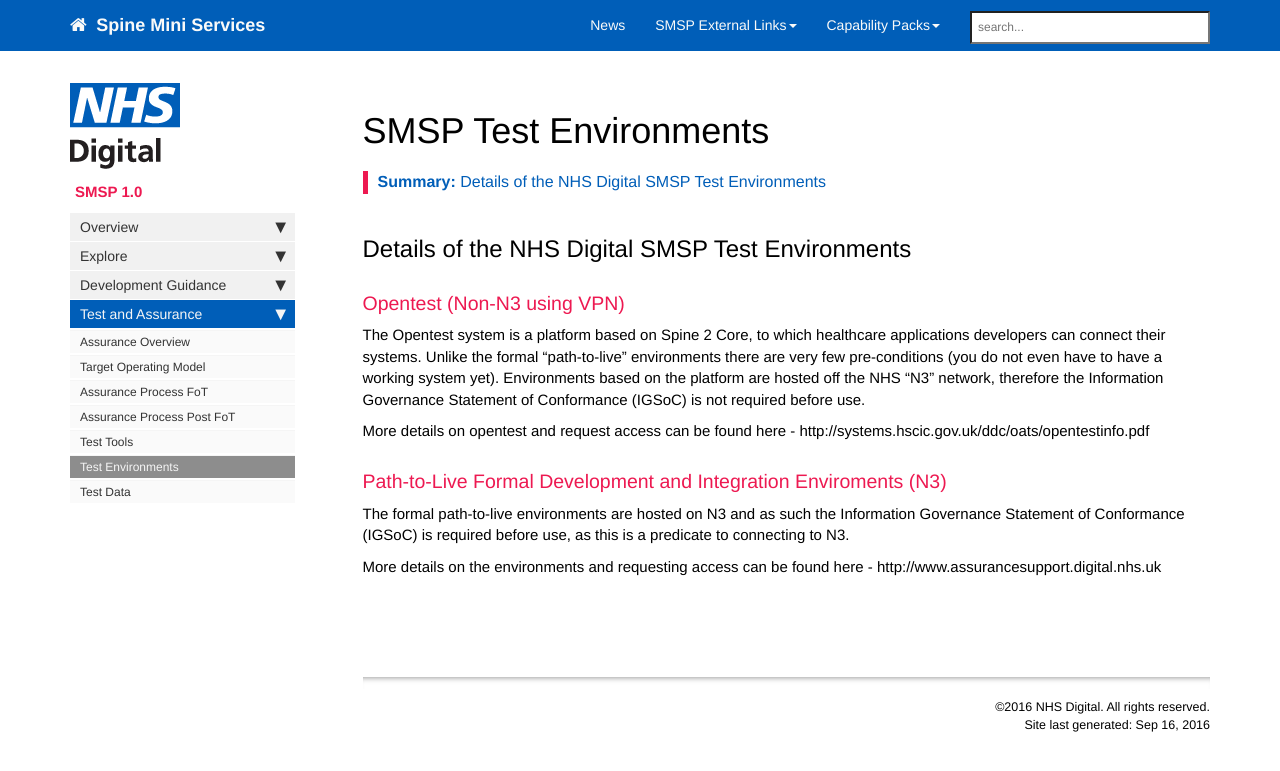
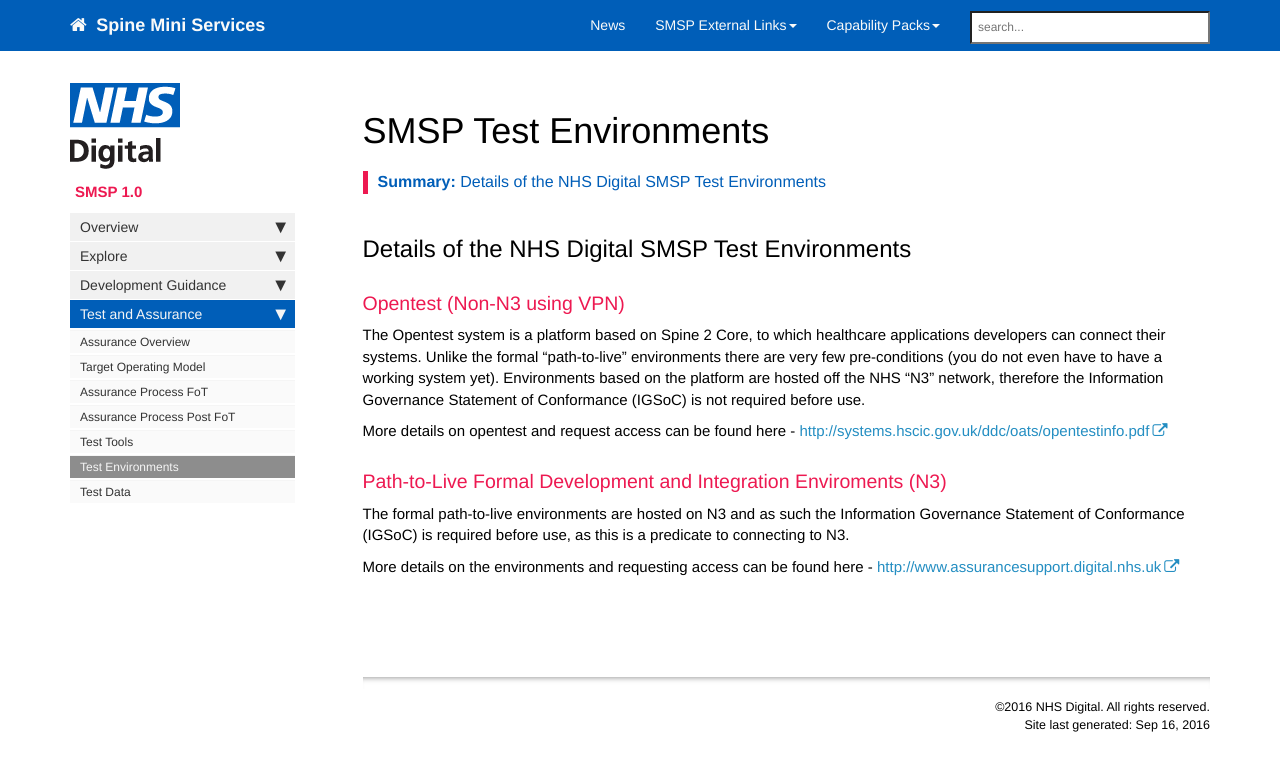
Before and after one commit to dobsonrd/smsp, a Jekyll site: the page built from pages/smsp/smsp_test_environments.md, in a window 1280 px wide. Shown: the top 771 px of the page. Built offline with Jekyll 4.4.1, drawn with Linux system fonts in a browser that asks for light colours; nearby versions of some CDN libraries; comment, search, counter and statistics services are not loaded; part of the change alters nothing that is shown.

```diff
--- a/pages/smsp/smsp_test_environments.md
+++ b/pages/smsp/smsp_test_environments.md
@@ -13,11 +13,11 @@ toc: false
 ### Opentest (Non-N3 using VPN)
 The Opentest system is a platform based on Spine 2 Core, to which healthcare applications developers can connect their systems. Unlike the formal "path-to-live" environments there are very few pre-conditions (you do not even have to have a working system yet). Environments based on the platform are hosted off the NHS "N3" network, therefore the Information Governance Statement of Conformance (IGSoC) is not required before use.
 
-More details on opentest and request access can be found here - http://systems.hscic.gov.uk/ddc/oats/opentestinfo.pdf
+More details on opentest and request access can be found here - [http://systems.hscic.gov.uk/ddc/oats/opentestinfo.pdf](http://systems.hscic.gov.uk/ddc/oats/opentestinfo.pdf)
 
 ### Path-to-Live Formal Development and Integration Enviroments (N3)
 The formal path-to-live environments are hosted on N3 and as such the Information Governance Statement of Conformance (IGSoC) is required before use, as this is a predicate to connecting to N3.
 
-More details on the environments and requesting access can be found here - http://www.assurancesupport.digital.nhs.uk
+More details on the environments and requesting access can be found here - [http://www.assurancesupport.digital.nhs.uk](http://www.assurancesupport.digital.nhs.uk)
 
 {% include links.html %}
```
